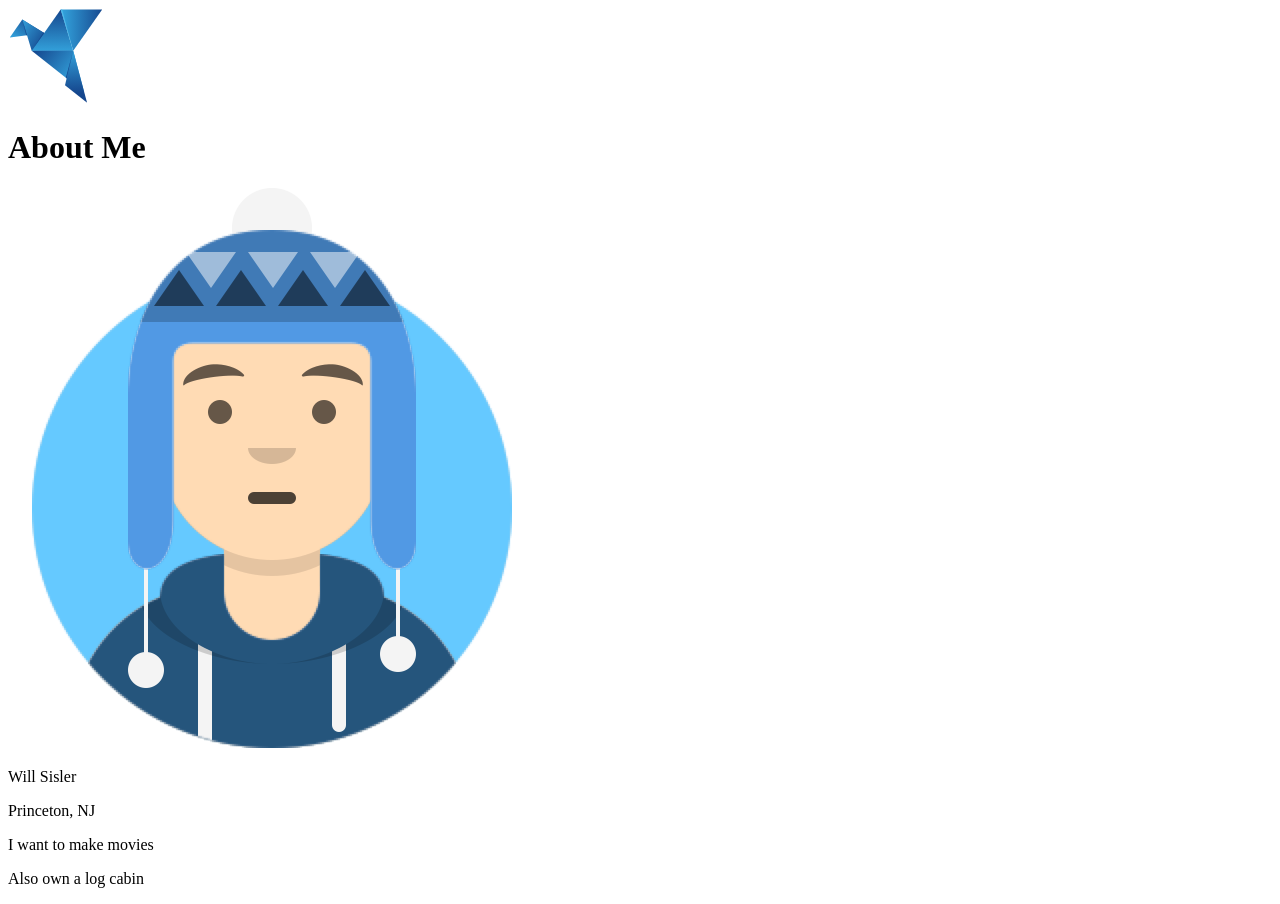
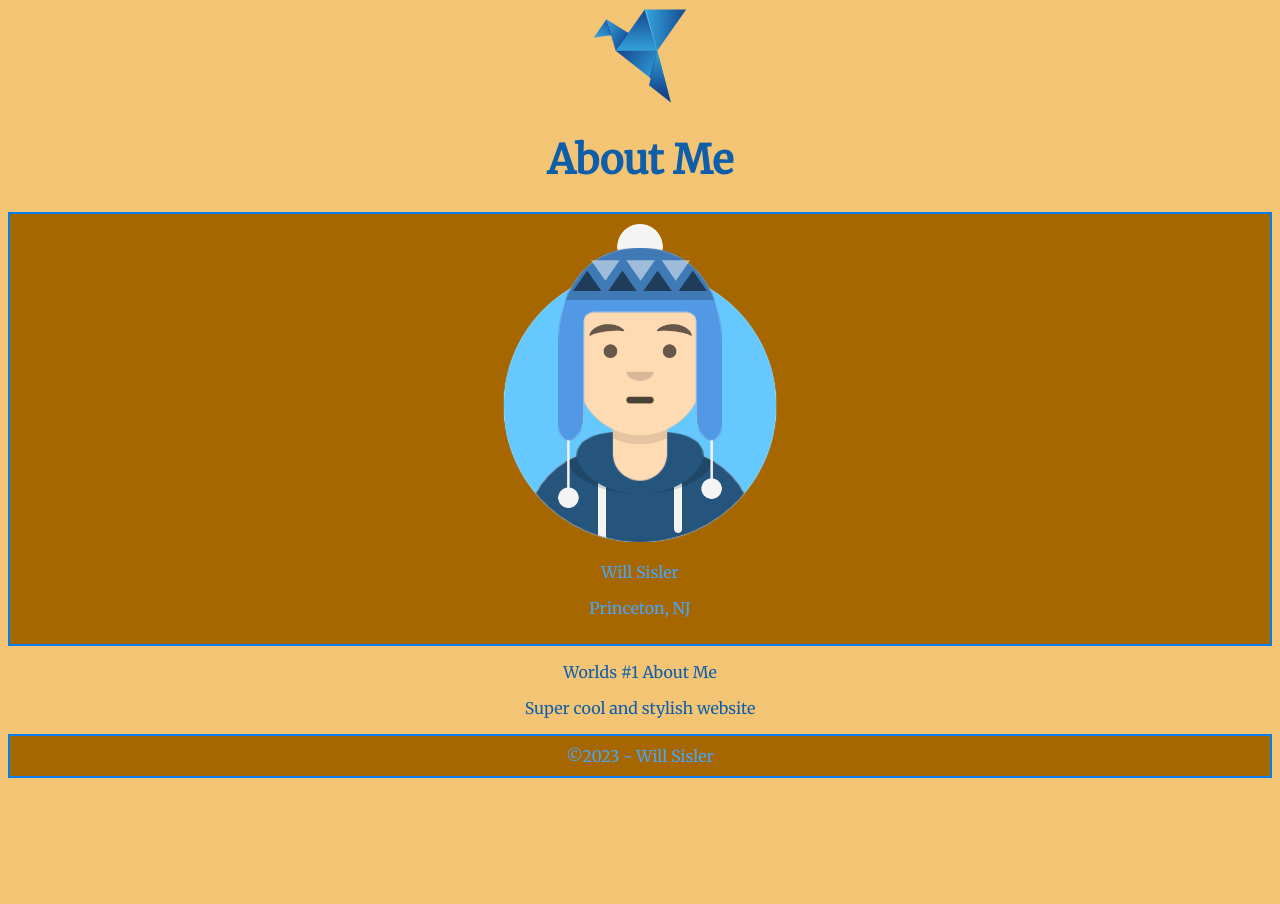
Before and after one commit to RVCC-IDMX/about-me-Willxxii, a plain HTML site: page index.html in a window 1280 px wide. After the commit the page ends 800 px from the top, so only its background shows below. Drawn offline with Linux system fonts and the light colour scheme.

Commit message:
Adding Some Style

```diff
--- /dev/null
+++ b/css/style.css
@@ -0,0 +1,33 @@
+body{
+    font-family: Merriweather, sans-serif;
+    background-color:#F4C475;
+    color:#0E5EA9;
+}
+
+h1, h2, h3, h4, h5, h6 {
+    font-family: 'merriweather', cursive;
+}
+h1 {
+    font-size: 30pt;
+}
+h2 {
+    font-size: 22pt;
+}
+
+header {
+    text-align: center;
+}
+#hero, footer {
+    color:#47A6FF;
+    border: 2px solid #027EF2;
+    background-color: #A66700;
+    text-align: center;
+    padding: 10px;
+}
+#hero img {
+    width: 300px;
+}
+
+#bio{
+    text-align: center;
+}
--- a/index.html
+++ b/index.html
@@ -4,6 +4,14 @@
     <meta charset="UTF-8">
     <meta name="viewport" content="width=device-width, initial-scale=1.0">
     <title>About Me</title>
+
+    <link rel="preconnect" href="https://fonts.googleapis.com">
+<link rel="preconnect" href="https://fonts.gstatic.com" crossorigin>
+<link href="https://fonts.googleapis.com/css2?family=Merriweather:ital,wght@0,300;0,400;1,400&display=swap" rel="stylesheet">
+
+
+<link rel="stylesheet" href="css/style.css">
+
 </head>
 <body>
 
@@ -21,7 +29,7 @@
     <main>
         <!--where main content lives-->
 
-        <section>
+        <section id="hero">
             <img src="img/avataaars.png" alt="A picture of Will in a hat.">
             <div>
                 <p>Will Sisler</p>
@@ -29,15 +37,21 @@
             </div>
         </section>
 
-    <section>
+    <section id="bio">
         <!--This is my bio-->
         <div>
-            <p>I want to make movies</p>
-            <p>Also own a log cabin</p>
+            <p>Worlds #1 About Me</p>
+            <p>Super cool and stylish website</p>
         </div>
     </section>
 
     </main>
 
+    <footer>
+
+        ©2023 - Will Sisler
+
+    </footer>
+
 </body>
 </html>
```
